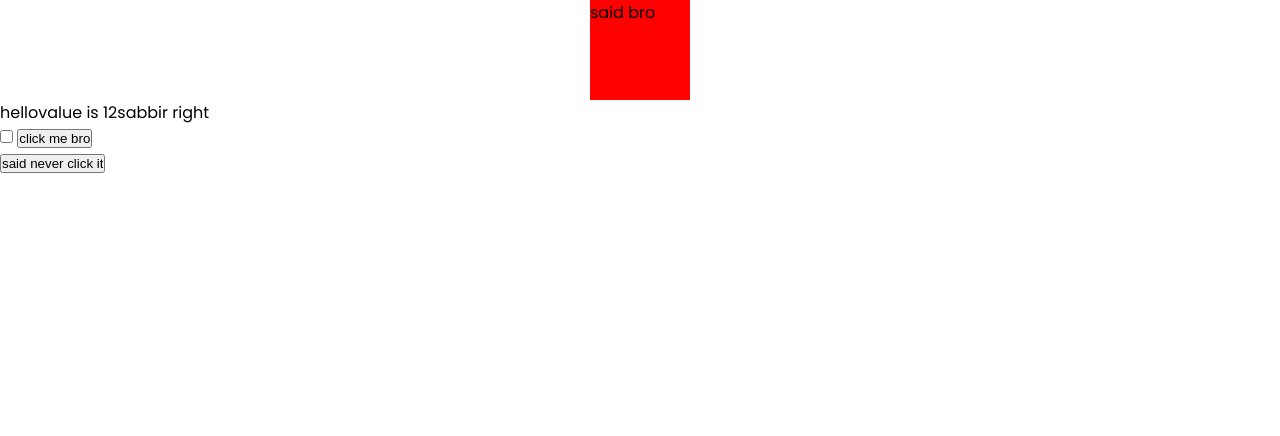
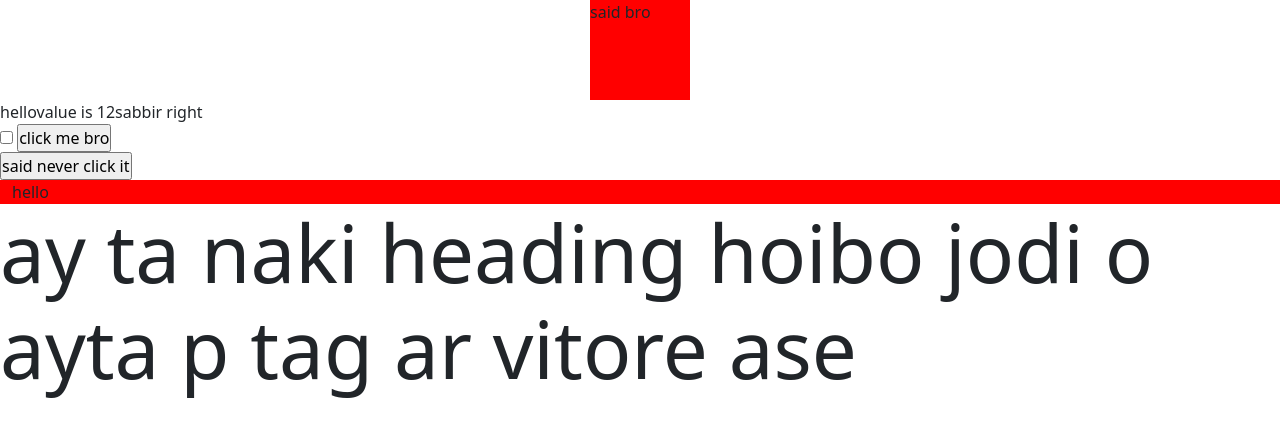
Before and after one commit to Naimur53/hello-learning, a plain HTML site: page index.html in a window 1280 px wide. Drawn offline with nearby package versions, Linux system fonts and the light colour scheme.

Commit message:
learning bro

```diff
--- a/index.html
+++ b/index.html
@@ -9,6 +9,7 @@
     <!--             ^
         we can Overright font by style
     -->
+    <link href="https://cdn.jsdelivr.net/npm/bootstrap@5.0.0-beta2/dist/css/bootstrap.min.css" rel="stylesheet" integrity="sha384-BmbxuPwQa2lc/FVzBcNJ7UAyJxM6wuqIj61tLrc4wSX0szH/Ev+nYRRuWlolflfl" crossorigin="anonymous">
     <link rel="stylesheet" href="style.css">
     <link rel="stylesheet" href="css/responsive.css">
     <link rel="shortcut icon" href="icon/favicon-32x32.png">
@@ -17,7 +18,7 @@
 </head>
 <body>
     <section>
-         <div class="wow fadeOutUp" data-wow-duration="2s" data-wow-delay=".5s">
+         <div class="said wow fadeOutUp" data-wow-duration="2s" data-wow-delay=".5s">
             <p>said bro</p>
          </div>
          <script type="text/javascript">
@@ -58,6 +59,15 @@
               new WOW().init();
               </script>
 
+
+
+
+
+<main>
+    <div class="container-fluid">hello</div>
+    <p class="display-1">ay ta naki heading hoibo jodi o ayta p tag ar vitore ase </p>
+</main>
+ <script src="https://cdn.jsdelivr.net/npm/bootstrap@5.0.0-beta2/dist/js/bootstrap.bundle.min.js" integrity="sha384-b5kHyXgcpbZJO/tY9Ul7kGkf1S0CWuKcCD38l8YkeH8z8QjE0GmW1gYU5S9FOnJ0" crossorigin="anonymous"></script>
 </body>
 </html>
  <!--
--- a/style.css
+++ b/style.css
@@ -22,9 +22,12 @@ ul{
 	list-style-type:none;
 
 }
-.wow{
+.said{
     background:red;
     height: 100px;
     width:100px;
     margin:0 auto;
 }
+  .container-fluid{
+      background:red;
+  }
```
